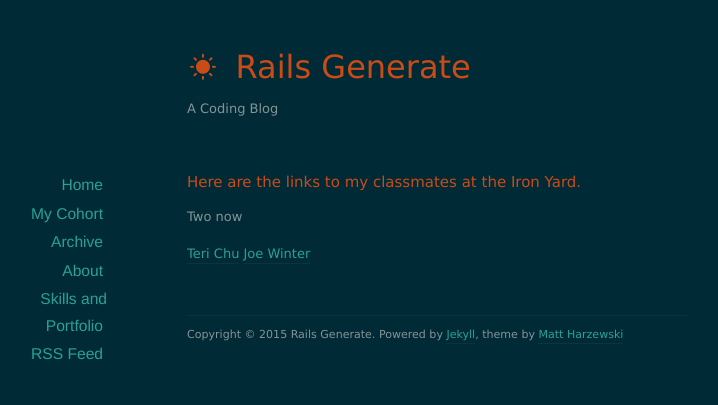
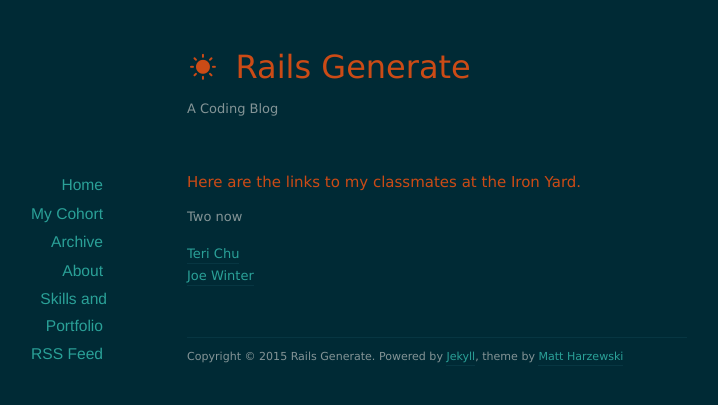
Before and after one commit to calderete/blog.github.io, a Jekyll site: the page built from cohort.md, in a window 1280 px wide. Shown: the top 405 px of the page, without its empty margins (203-921 px from the left). Built offline with Jekyll 4.4.1, drawn with Linux system fonts in a browser that asks for light colours; nearby versions of some CDN libraries.

Commit message:
fixing link

```diff
--- a/cohort.md
+++ b/cohort.md
@@ -5,5 +5,5 @@ layout: default
 ##Here are the links to my classmates at the Iron Yard.
 Two now
 
-<a href="http://www.getlosthere.com">Teri Chu</a>
+<a href="http://www.getlosthere.com">Teri Chu</a><br>
 <a hret="http://my.studiopress.com/themes/sixteen-nine/">Joe Winter</a>
```
